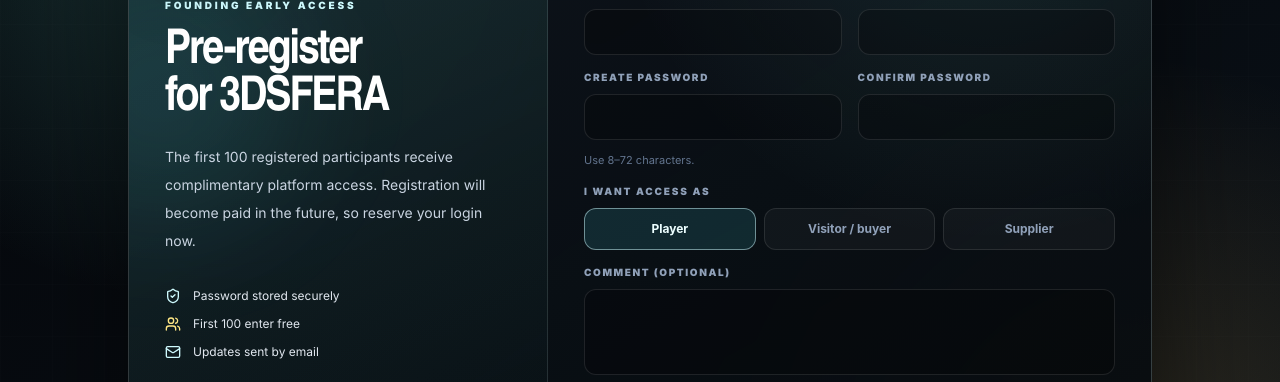
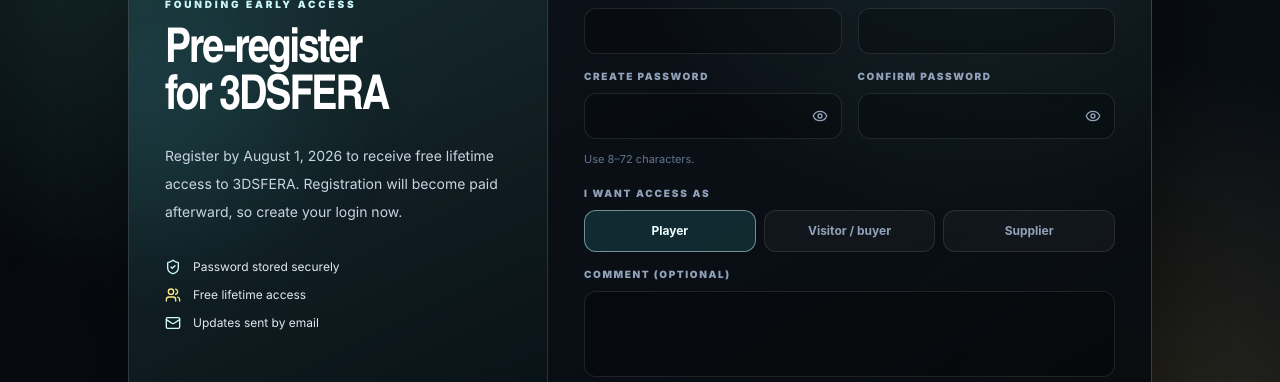
Before and after one commit to Aerobabel/sfera3d, a Next.js app: page /pre-register in a window 1280 px wide. Shown: the part 184-566 px from the top of the page. Built offline with nearby package versions, Linux system fonts and the light colour scheme; no server answers.

Commit message:
Update lifetime registration and email flow

```diff
--- a/src/app/api/pre-registration/route.ts
+++ b/src/app/api/pre-registration/route.ts
@@ -19,6 +19,7 @@
 
 const ACCOUNT_TYPES = new Set(['player', 'visitor', 'supplier']);
 const EMAIL_PATTERN = /^[^\s@]+@[^\s@]+\.[^\s@]+$/;
+const FREE_REGISTRATION_DEADLINE = Date.parse('2026-08-01T23:59:59+03:00');
 const trim = (value: unknown) => (typeof value === 'string' ? value.trim() : '');
 const jsonError = (status: number, error: string) =>
     NextResponse.json({ success: false, error }, { status });
@@ -60,14 +61,13 @@
     if (company.length > 160) return jsonError(400, 'Company name is too long.');
     if (message.length > 1500) return jsonError(400, 'Message is too long.');
     if (payload.consent !== true) return jsonError(400, 'Consent is required.');
+    if (Date.now() > FREE_REGISTRATION_DEADLINE) {
+        return jsonError(403, 'Free registration has closed. Paid registration information will be announced soon.');
+    }
 
     try {
         const supabase = getSupabaseAdminClient();
-        const { count } = await supabase
-            .from('pre_registrations')
-            .select('id', { count: 'exact', head: true });
-        const registrationNumber = (count ?? 0) + 1;
-        const complimentaryAccess = registrationNumber <= 100;
+        const complimentaryAccess = true;
         const role = accountType === 'supplier' ? 'supplier' : 'buyer';
 
         const { data: authData, error: authError } = await supabase.auth.admin.createUser({
@@ -82,7 +82,8 @@
                 role,
                 early_access: true,
                 complimentary_access: complimentaryAccess,
-                registration_number: registrationNumber,
+                complimentary_access_type: 'lifetime',
+                free_registration_deadline: '2026-08-01',
                 registration_source: source,
             },
         });
--- a/src/app/pre-register/page.tsx
+++ b/src/app/pre-register/page.tsx
@@ -2,7 +2,7 @@
 
 import { FormEvent, useState, type ReactNode } from 'react';
 import Link from 'next/link';
-import { ArrowLeft, CheckCircle2, KeyRound, Mail, Send, ShieldCheck, Users } from 'lucide-react';
+import { ArrowLeft, CheckCircle2, Eye, EyeOff, KeyRound, Mail, Send, ShieldCheck, Users } from 'lucide-react';
 import BrandLogo from '@/components/BrandLogo';
 import { useLanguage } from '@/components/i18n/LanguageProvider';
 
@@ -12,38 +12,40 @@
     en: {
         eyebrow: 'Founding early access',
         title: 'Pre-register for 3DSFERA',
-        body: 'The first 100 registered participants receive complimentary platform access. Registration will become paid in the future, so reserve your login now.',
+        body: 'Register by August 1, 2026 to receive free lifetime access to 3DSFERA. Registration will become paid afterward, so create your login now.',
         name: 'Full name', email: 'Email / login', phone: 'Phone', company: 'Company',
-        password: 'Create password', confirmPassword: 'Confirm password', passwordHint: 'Use 8–72 characters.', passwordMismatch: 'Passwords do not match.',
+        password: 'Create password', confirmPassword: 'Confirm password', passwordHint: 'Use 8–72 characters.', passwordMismatch: 'Passwords do not match.', passwordMatch: 'Passwords match.',
+        showPassword: 'Show password', hidePassword: 'Hide password',
         accountType: 'I want access as', player: 'Player', visitor: 'Visitor / buyer', supplier: 'Supplier',
         message: 'Comment (optional)',
         consent: 'I agree that 3DSFERA may store these details and email me about access, platform changes, and launch timing.',
         submit: 'Create early-access account', submitting: 'Creating account…', back: 'Back to sign in',
         successTitle: 'Registration complete',
         successBody: 'Your 3DSFERA login has been created. Use the email and password you entered to sign in.',
-        successFree: 'Your complimentary place among the first 100 participants has been reserved.',
+        successFree: 'Your free lifetime access to 3DSFERA has been reserved.',
         emailSent: 'A confirmation was sent to your email.',
         emailPending: 'Your account is ready. Email delivery is pending; save your login details now.',
         signIn: 'Sign in to 3DSFERA', again: 'Register another participant', error: 'We could not create your registration. Please try again.',
-        secure: 'Password stored securely', review: 'First 100 enter free', updates: 'Updates sent by email', loginLabel: 'Your login',
+        secure: 'Password stored securely', review: 'Free lifetime access', updates: 'Updates sent by email', loginLabel: 'Your login',
     },
     zh: {
         eyebrow: '创始抢先体验',
         title: '预注册 3DSFERA',
-        body: '前 100 位完成注册的参与者可免费使用平台。未来注册将转为付费，请立即预留您的登录账号。',
+        body: '在 2026 年 8 月 1 日前注册，即可获得 3DSFERA 终身免费访问权限。之后注册将转为付费，请立即创建您的登录账号。',
         name: '姓名', email: '邮箱 / 登录账号', phone: '电话', company: '公司',
-        password: '创建密码', confirmPassword: '确认密码', passwordHint: '请输入 8–72 个字符。', passwordMismatch: '两次输入的密码不一致。',
+        password: '创建密码', confirmPassword: '确认密码', passwordHint: '请输入 8–72 个字符。', passwordMismatch: '两次输入的密码不一致。', passwordMatch: '两次密码一致。',
+        showPassword: '显示密码', hidePassword: '隐藏密码',
         accountType: '申请身份', player: '玩家', visitor: '访客 / 买家', supplier: '供应商',
         message: '备注（选填）',
         consent: '我同意 3DSFERA 保存这些信息，并通过邮件通知访问权限、平台变更和上线时间。',
         submit: '创建抢先体验账号', submitting: '正在创建账号…', back: '返回登录',
         successTitle: '注册完成',
         successBody: '您的 3DSFERA 登录账号已创建。请使用刚才填写的邮箱和密码登录。',
-        successFree: '您已预留首批 100 位参与者的免费体验资格。',
+        successFree: '您的 3DSFERA 终身免费访问资格已预留。',
         emailSent: '确认邮件已发送到您的邮箱。',
         emailPending: '账号已可使用。确认邮件仍在等待发送，请先保存登录信息。',
         signIn: '登录 3DSFERA', again: '注册其他参与者', error: '无法创建注册，请重试。',
-        secure: '密码安全保存', review: '前 100 位免费', updates: '通过邮件接收更新', loginLabel: '您的登录账号',
+        secure: '密码安全保存', review: '终身免费访问', updates: '通过邮件接收更新', loginLabel: '您的登录账号',
     },
 } as const;
 
@@ -57,6 +59,12 @@
     const [emailWasSent, setEmailWasSent] = useState(false);
     const [complimentaryAccess, setComplimentaryAccess] = useState(false);
     const [registeredLogin, setRegisteredLogin] = useState('');
+    const [passwordValue, setPasswordValue] = useState('');
+    const [confirmPasswordValue, setConfirmPasswordValue] = useState('');
+    const [showPassword, setShowPassword] = useState(false);
+    const [showConfirmPassword, setShowConfirmPassword] = useState(false);
+    const passwordsMismatch = confirmPasswordValue.length > 0 && passwordValue !== confirmPasswordValue;
+    const passwordsMatch = passwordValue.length >= 8 && passwordValue === confirmPasswordValue;
 
     const handleSubmit = async (event: FormEvent<HTMLFormElement>) => {
         event.preventDefault();
@@ -102,6 +110,8 @@
             setEmailWasSent(Boolean(payload.emailSent));
             setComplimentaryAccess(Boolean(payload.complimentaryAccess));
             setRegisteredLogin(payload.login ?? String(form.get('email') ?? ''));
+            setPasswordValue('');
+            setConfirmPasswordValue('');
             setIsComplete(true);
             window.dispatchEvent(new Event('sfera:success'));
         } catch (requestError) {
@@ -154,10 +164,37 @@
                                 <Field label={t.email}><input name="email" required type="email" maxLength={254} autoComplete="email" className={inputClass} /></Field>
                                 <Field label={t.phone}><input name="phone" required maxLength={40} autoComplete="tel" className={inputClass} /></Field>
                                 <Field label={t.company}><input name="company" required maxLength={160} autoComplete="organization" className={inputClass} /></Field>
-                                <Field label={t.password}><input name="password" required type="password" minLength={8} maxLength={72} autoComplete="new-password" className={inputClass} /></Field>
-                                <Field label={t.confirmPassword}><input name="confirmPassword" required type="password" minLength={8} maxLength={72} autoComplete="new-password" className={inputClass} /></Field>
+                                <PasswordField
+                                    id="registration-password"
+                                    name="password"
+                                    label={t.password}
+                                    value={passwordValue}
+                                    onChange={setPasswordValue}
+                                    visible={showPassword}
+                                    onToggle={() => setShowPassword((current) => !current)}
+                                    toggleLabel={showPassword ? t.hidePassword : t.showPassword}
+                                />
+                                <PasswordField
+                                    id="registration-confirm-password"
+                                    name="confirmPassword"
+                                    label={t.confirmPassword}
+                                    value={confirmPasswordValue}
+                                    onChange={setConfirmPasswordValue}
+                                    visible={showConfirmPassword}
+                                    onToggle={() => setShowConfirmPassword((current) => !current)}
+                                    toggleLabel={showConfirmPassword ? t.hidePassword : t.showPassword}
+                                    invalid={passwordsMismatch}
+                                />
                             </div>
-                            <p className="-mt-1 text-[11px] text-slate-500">{t.passwordHint}</p>
+                            <div className="-mt-1 min-h-5 text-[11px]" aria-live="polite">
+                                {passwordsMismatch ? (
+                                    <p className="font-bold text-rose-300">{t.passwordMismatch}</p>
+                                ) : passwordsMatch ? (
+                                    <p className="font-bold text-emerald-300">{t.passwordMatch}</p>
+                                ) : (
+                                    <p className="text-slate-500">{t.passwordHint}</p>
+                                )}
+                            </div>
 
                             <fieldset>
                                 <legend className="mb-2 text-[10px] font-black uppercase tracking-[.18em] text-slate-400">{t.accountType}</legend>
@@ -180,7 +217,7 @@
 
                             {error && <p role="alert" className="rounded-xl border border-rose-300/20 bg-rose-300/[.08] px-4 py-3 text-sm text-rose-100">{error}</p>}
 
-                            <button disabled={isSubmitting} type="submit" className="inline-flex min-h-12 items-center justify-center gap-2 rounded-xl bg-[linear-gradient(135deg,#66d9cb,#d8fff9)] px-5 py-3 text-sm font-black uppercase tracking-[.1em] text-slate-950 transition hover:scale-[1.01] disabled:cursor-wait disabled:opacity-60">
+                            <button disabled={isSubmitting || passwordsMismatch} type="submit" className="inline-flex min-h-12 items-center justify-center gap-2 rounded-xl bg-[linear-gradient(135deg,#66d9cb,#d8fff9)] px-5 py-3 text-sm font-black uppercase tracking-[.1em] text-slate-950 transition hover:scale-[1.01] disabled:cursor-not-allowed disabled:opacity-60">
                                 {isSubmitting ? t.submitting : t.submit}<Send className="h-4 w-4" />
                             </button>
                             <Link href="/login?role=player" className="mx-auto inline-flex items-center gap-2 text-sm text-slate-400 transition hover:text-white"><ArrowLeft className="h-4 w-4" />{t.back}</Link>
@@ -197,3 +234,55 @@
 function Field({ label, children }: { label: string; children: ReactNode }) {
     return <label className="grid gap-2 text-[10px] font-black uppercase tracking-[.16em] text-slate-400"><span>{label}</span>{children}</label>;
 }
+
+function PasswordField({
+    id,
+    name,
+    label,
+    value,
+    onChange,
+    visible,
+    onToggle,
+    toggleLabel,
+    invalid = false,
+}: {
+    id: string;
+    name: string;
+    label: string;
+    value: string;
+    onChange: (value: string) => void;
+    visible: boolean;
+    onToggle: () => void;
+    toggleLabel: string;
+    invalid?: boolean;
+}) {
+    return (
+        <div className="grid gap-2">
+            <label htmlFor={id} className="text-[10px] font-black uppercase tracking-[.16em] text-slate-400">{label}</label>
+            <div className="relative">
+                <input
+                    id={id}
+                    name={name}
+                    required
+                    type={visible ? 'text' : 'password'}
+                    minLength={8}
+                    maxLength={72}
+                    autoComplete="new-password"
+                    value={value}
+                    onChange={(event) => onChange(event.target.value)}
+                    aria-invalid={invalid}
+                    className={`${inputClass} pr-12 ${invalid ? 'border-rose-400/70 focus:border-rose-300' : ''}`}
+                />
+                <button
+                    type="button"
+                    onClick={onToggle}
+                    aria-label={toggleLabel}
+                    title={toggleLabel}
+                    className="absolute inset-y-0 right-0 grid w-11 place-items-center text-slate-400 transition hover:text-white"
+                >
+                    {visible ? <EyeOff className="h-4 w-4" /> : <Eye className="h-4 w-4" />}
+                </button>
+            </div>
+        </div>
+    );
+}
--- a/src/components/PhoneRewardRegistrationPrompt.tsx
+++ b/src/components/PhoneRewardRegistrationPrompt.tsx
@@ -7,9 +7,9 @@
 
 const COPY = {
     en: {
-        eyebrow: 'Founding access unlocked',
-        title: 'Claim your place in the first 100',
-        body: 'The first 100 registered participants receive complimentary access to 3DSFERA. Registration will become paid in the future, so reserve your place now.',
+        eyebrow: 'Limited-time free registration',
+        title: 'Register before August 1, 2026',
+        body: 'Everyone who registers by August 1, 2026 receives free lifetime access to 3DSFERA. Registration will become paid afterward, so secure your access now.',
         email: 'Launch dates, access updates, and important platform news will be sent to the email used during registration.',
         secure: 'Your password is stored securely and is never shown in email.',
         linkLabel: 'Pre-registration link',
@@ -20,9 +20,9 @@
         close: 'Close registration offer',
     },
     zh: {
-        eyebrow: '创始体验资格已解锁',
-        title: '成为首批 100 位参与者',
-        body: '前 100 位完成注册的参与者可免费体验 3DSFERA。未来注册将转为付费，请立即预留您的名额。',
+        eyebrow: '限时免费注册',
+        title: '请在 2026 年 8 月 1 日前注册',
+        body: '所有在 2026 年 8 月 1 日前完成注册的用户都将获得 3DSFERA 终身免费访问权限。之后注册将转为付费，请立即锁定您的资格。',
         email: '上线日期、访问更新和重要平台消息将发送到您注册时填写的邮箱。',
         secure: '您的密码会被安全保存，绝不会通过邮件明文显示。',
         linkLabel: '预注册链接',
```
Also changed, not shown: src/lib/preRegistrationEmail.ts (+17 -7 lines), 1 other file (tests, documents, lock files or other folders).
